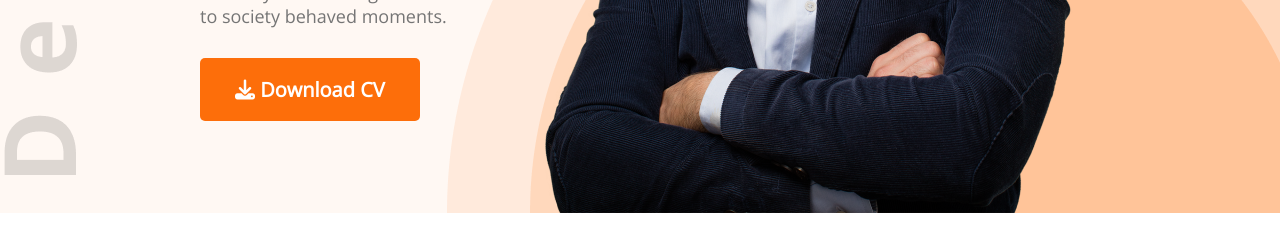
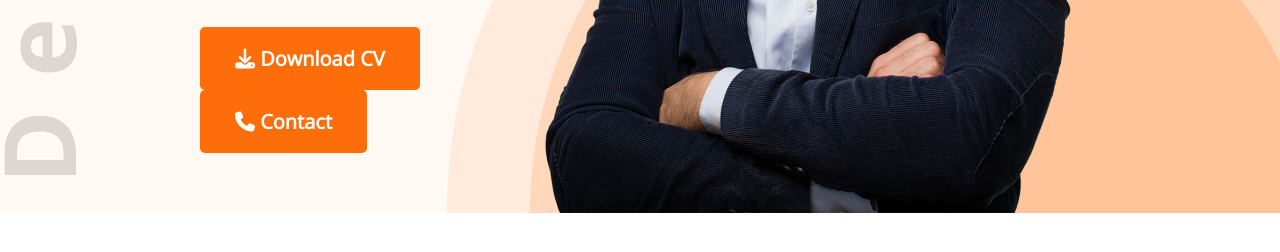
Before and after one commit to tusarallen/developer-portfolio, a plain HTML site: page index.html in a window 1280 px wide. Shown: the part 626-878 px from the top of the page. Drawn offline with nearby package versions, Linux system fonts and the light colour scheme.

Commit message:
added font awesome icon

```diff
--- a/index.html
+++ b/index.html
@@ -31,7 +31,10 @@
                 <p class="banner-description">Shot what able cold new see hold.Friendly as an betrayed formerly he.
                     Morning because as to society
                     behaved moments.</p>
+               <div>
                 <button class="btn-primary"><i class="fa-solid fa-download"></i> Download CV</button>
+                <button class="btn-primary"><i class="fa-solid fa-phone"></i>  Contact</button>
+               </div>
             </div>
             <img src="images/hardy.png" alt="">
         </div>
```
